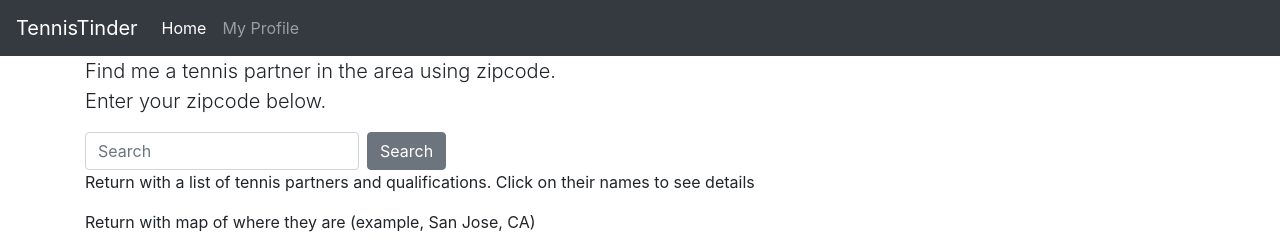
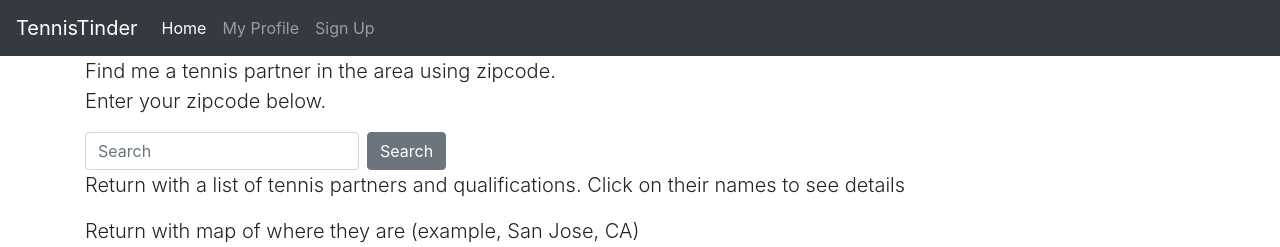
Before and after one commit to jonicdao/tennis-partner, a Django app: page /partner/ in a window 1280 px wide. Shown: the top 247 px of the page. Run offline with Django 3.2, Linux system fonts and the light colour scheme; some libraries are stand-ins or nearby versions.

Commit message:
modified front page

```diff
--- a/tennis_site/partner/templates/partner/index.html
+++ b/tennis_site/partner/templates/partner/index.html
@@ -51,6 +51,9 @@
         <li class="nav-item">
           <a class="nav-link" href="#">My Profile</a>
         </li>
+        <li class="nav-item">
+          <a class="nav-link" href="#">Sign Up</a>
+        </li>
       </ul>
     </div>
   </nav>
@@ -64,8 +67,8 @@
       <input class="form-control mr-sm-2" type="text" placeholder="Search" aria-label="Search">
       <button class="btn btn-secondary my-2 my-sm-0" type="submit">Search</button>
     </form>
-  <p>Return with a list of tennis partners and qualifications. Click on their names to see details</p>
-  <p>Return with map of where they are (example, San Jose, CA)</p>
+  <p class="lead">Return with a list of tennis partners and qualifications. Click on their names to see details</p>
+  <p class="lead">Return with map of where they are (example, San Jose, CA)</p>
 
 <div id="googleMap" style="width:100%;height:400px;"></div>
 
@@ -79,7 +82,8 @@ var map = new google.maps.Map(document.getElementById("googleMap"),mapProp);
 }
 </script>
 
-<script src="https://maps.googleapis.com/maps/api/js?key=AIzaSyCuhjHW0hJOR3vulvUFLu-tdr-Wzj3hZWU&callback=myMap"></script>
+<!-- Google maps api-->
+<script src="https://maps.googleapis.com/maps/api/js?key=PUTAPIHERE&callback=myMap"></script>
 
 </main><!-- /.container -->
 
```
